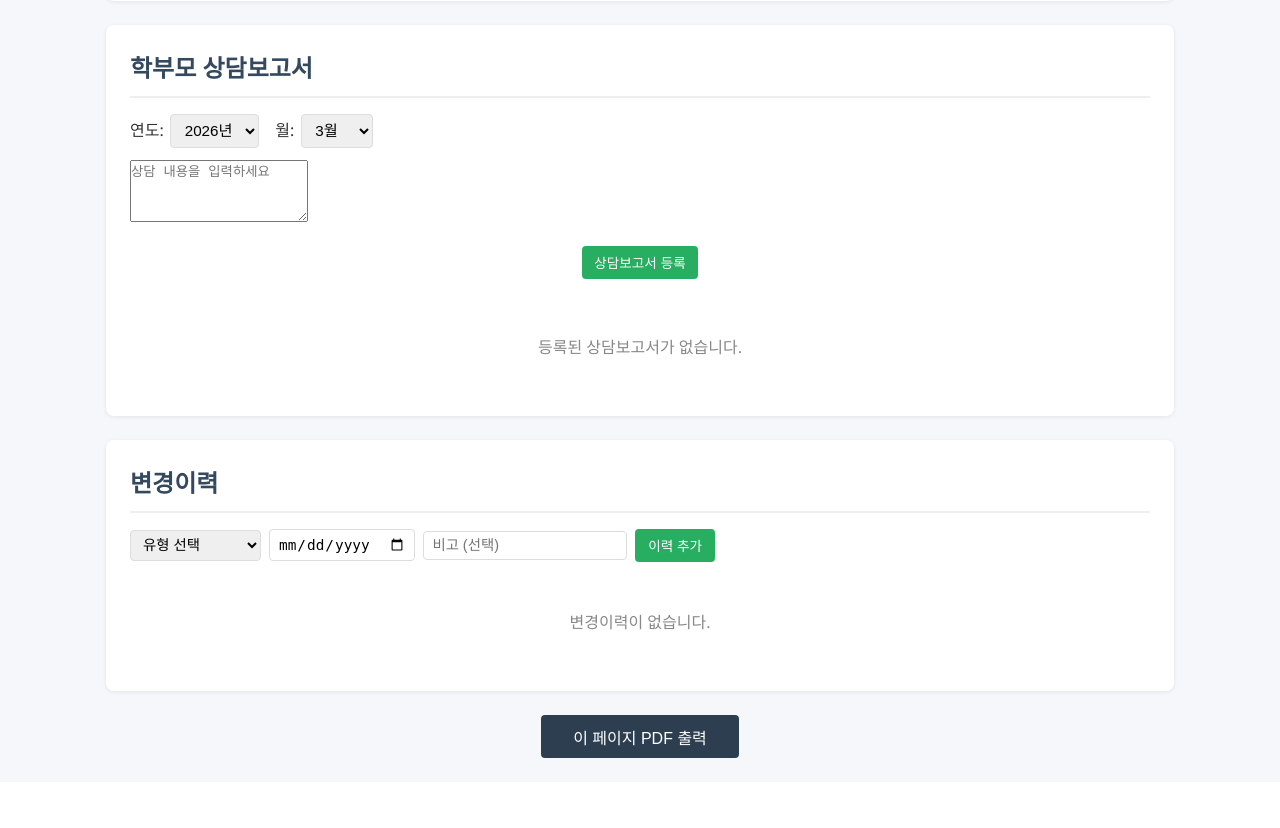
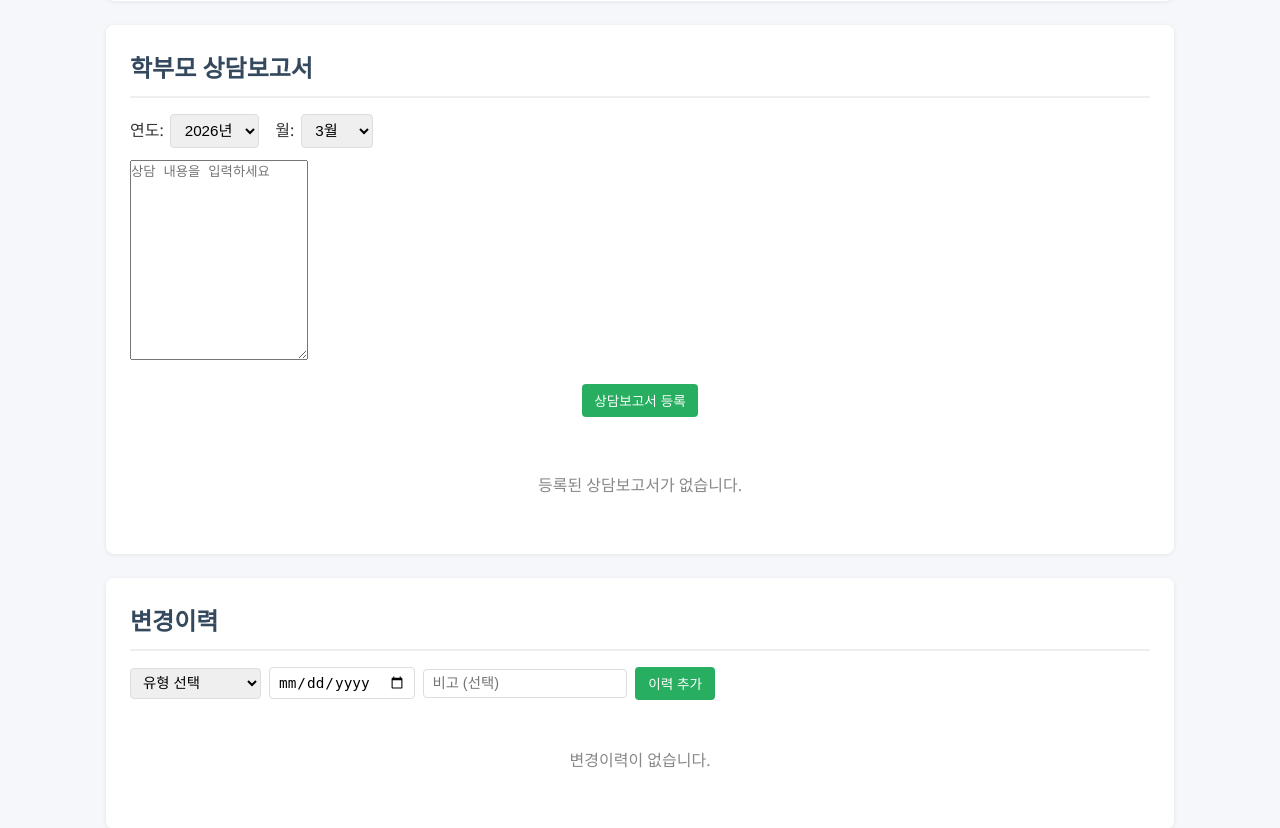
Before and after one commit to woo1103/T-BEDU, a Flask app: page /student/1 in a window 1280 px wide. Shown: the part 1012-1840 px from the top of the page. Before the commit the page ends 1770 px from the top, so only its background shows below. Run offline with Flask 3, Linux system fonts and the light colour scheme; the visitor is signed in with stand-in values (Sample User, id 1); data comes from the database, SQL or seed files in the repository; data that the repository does not hold is empty.

Commit message:
fix: 상담보고서 텍스트 박스 크기 확대
Co-Authored-By: Claude Opus 4.6 <noreply@anthropic.com>

```diff
--- a/출석부/templates/student_detail.html
+++ b/출석부/templates/student_detail.html
@@ -241,7 +241,7 @@
             </label>
         </div>
         <div class="form-group" style="margin-top:0.8rem;">
-            <textarea name="content" rows="4" placeholder="상담 내용을 입력하세요" required></textarea>
+            <textarea name="content" rows="10" placeholder="상담 내용을 입력하세요" required style="min-height:200px;"></textarea>
         </div>
         <div class="form-actions">
             <button type="submit" class="btn btn-add">상담보고서 등록</button>
```
